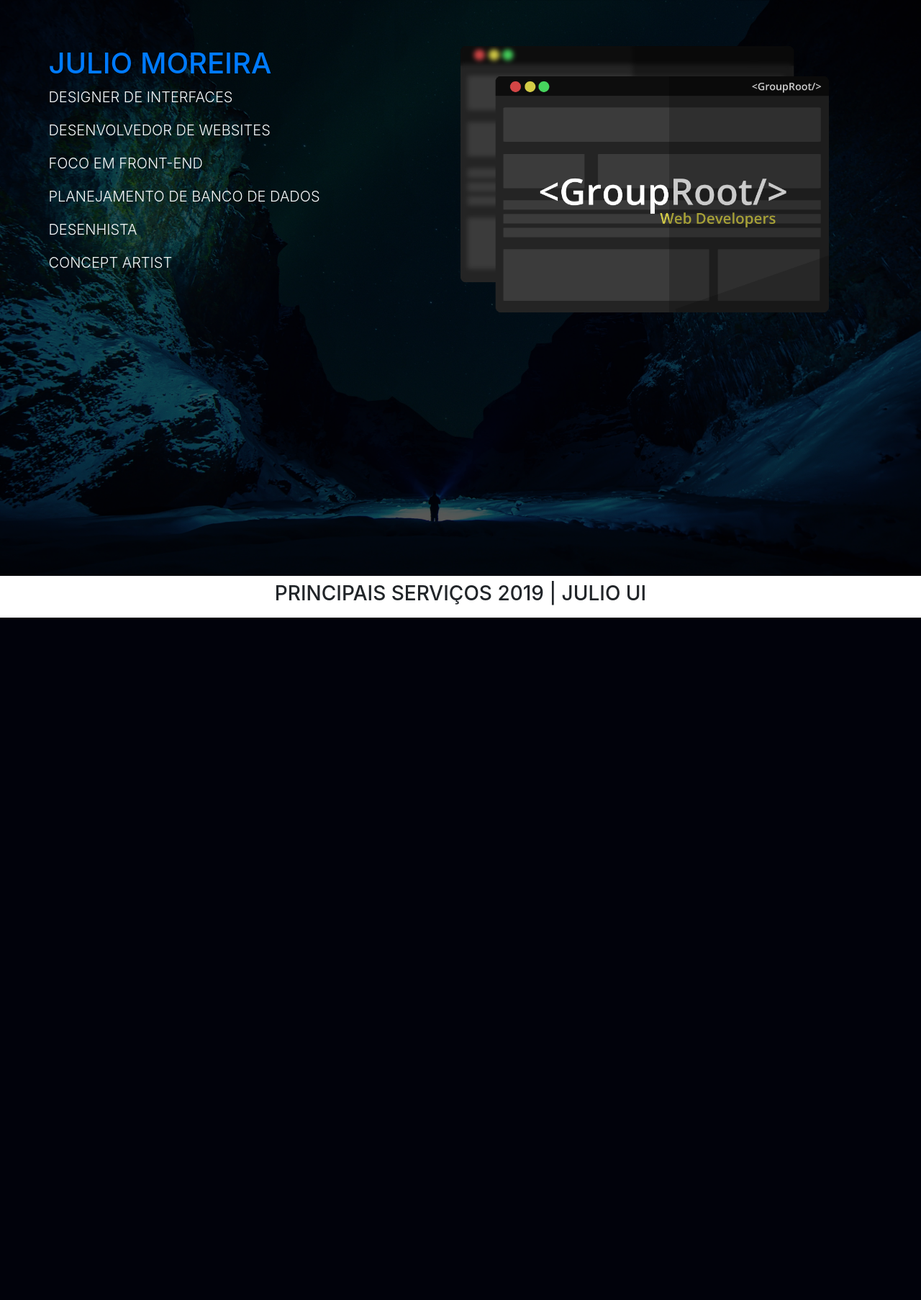
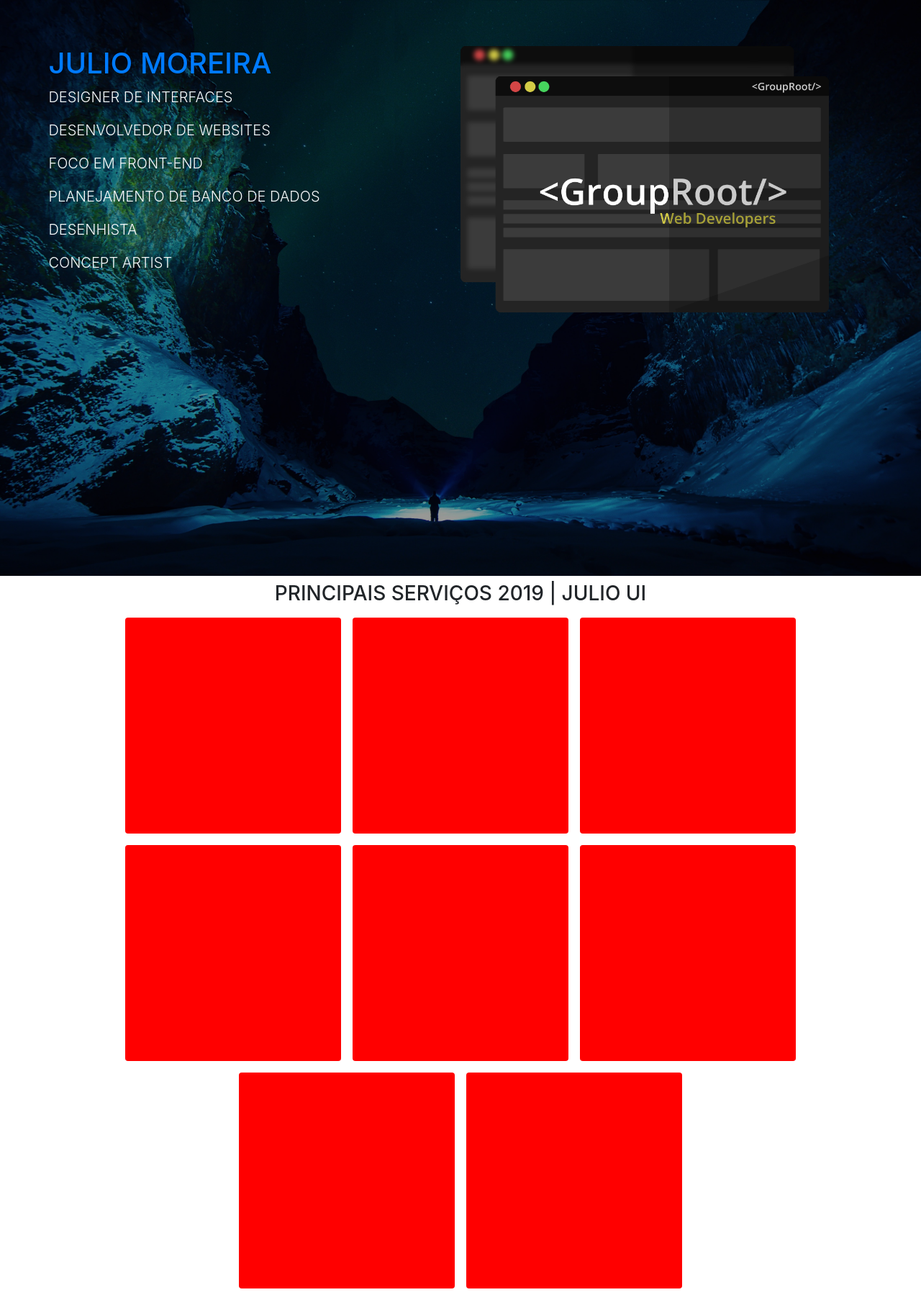
Before and after one commit to JulioFrontEnd/PHP-Itego, a PHP site: page / in a window 1280 px wide. Shown: the part 56-1862 px from the top of the page at 72% size. Before the commit the page ends 914 px from the top, so only its background shows below. Run offline with PHP 8.4, Linux system fonts and the light colour scheme.

```diff
--- a/estilo.css
+++ b/estilo.css
@@ -32,7 +32,7 @@ body, html {
 	width: 100%;
 	top: 0;
 	right: 0;
-	background: rgba(0,0,0,0.65);
+	background: rgba(0,0,0,0.4);
 	z-index: 10;
 }
 
@@ -58,12 +58,16 @@ body, html {
 	.title{
 		left: 40%;
 	}
+
 }
 
 @media (max-width: 992px) {
 	.title{
 		left: 30%;
 	}
+	.image{
+		display: none;
+	}
 }
 
 @media (max-width: 1200px) {
--- a/index.php
+++ b/index.php
@@ -21,10 +21,40 @@
 	</div>
 </div>
 
-<div class="d-flex justify-content-center p-2">
-	<h3>PRINCIPAIS SERVIÇOS 2019 | JULIO UI</h3>
-	<div class="">
+<div class="d-flex p-2 flex-column ">
+	<h3 class="col-12 text-center">PRINCIPAIS SERVIÇOS 2019 | JULIO UI</h3>
+	<div class="col-12 d-flex flex-wrap justify-content-center">
+		<div class="image-bg img-1 m-2 rounded" style="width: 300px; height: 300px; background-color: red;" >
+			<p class="lead" style="display: none;">WEBSITES</p>
+		</div>
 
+		<div class="image-bg img-2 m-2 rounded" style="width: 300px; height: 300px; background-color: red;" >
+			<p class="lead" style="display: none;">WEBSITES</p>
+		</div>
+
+		<div class="image-bg img-3 m-2 rounded" style="width: 300px; height: 300px; background-color: red;" >
+			<p class="lead" style="display: none;">WEBSITES</p>
+		</div>
+
+		<div class="image-bg img-4 m-2 rounded" style="width: 300px; height: 300px; background-color: red;" >
+			<p class="lead" style="display: none;">WEBSITES</p>
+		</div>
+
+		<div class="image-bg img-5 m-2 rounded" style="width: 300px; height: 300px; background-color: red;" >
+			<p class="lead" style="display: none;">WEBSITES</p>
+		</div>
+
+		<div class="image-bg img-6 m-2 rounded" style="width: 300px; height: 300px; background-color: red;" >
+			<p class="lead" style="display: none;">WEBSITES</p>
+		</div>
+
+		<div class="image-bg img-7 m-2 rounded" style="width: 300px; height: 300px; background-color: red;" >
+			<p class="lead" style="display: none;">WEBSITES</p>
+		</div>
+
+		<div class="image-bg img-8 m-2 rounded" style="width: 300px; height: 300px; background-color: red;" >
+			<p class="lead" style="display: none;">WEBSITES</p>
+		</div>
 	</div>
 </div>
 
```
Also changed, not shown: website.png (added).
